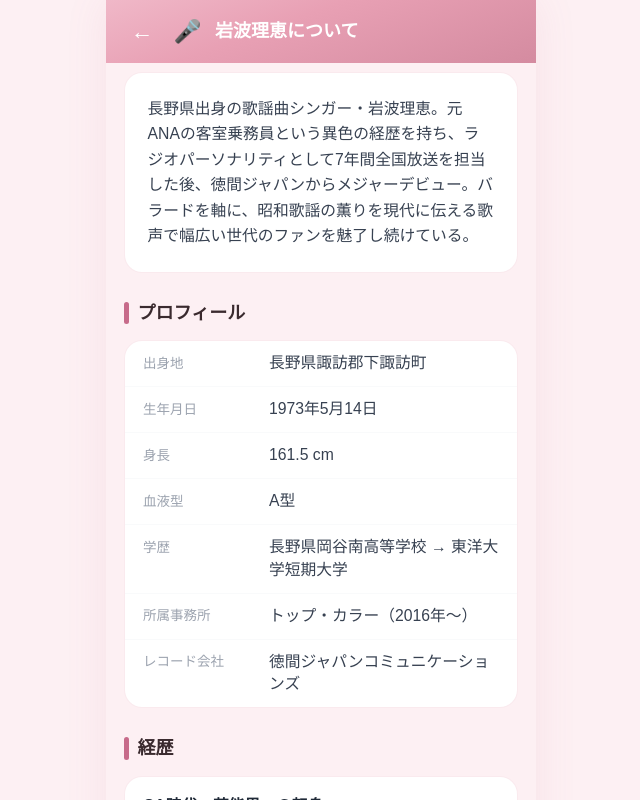
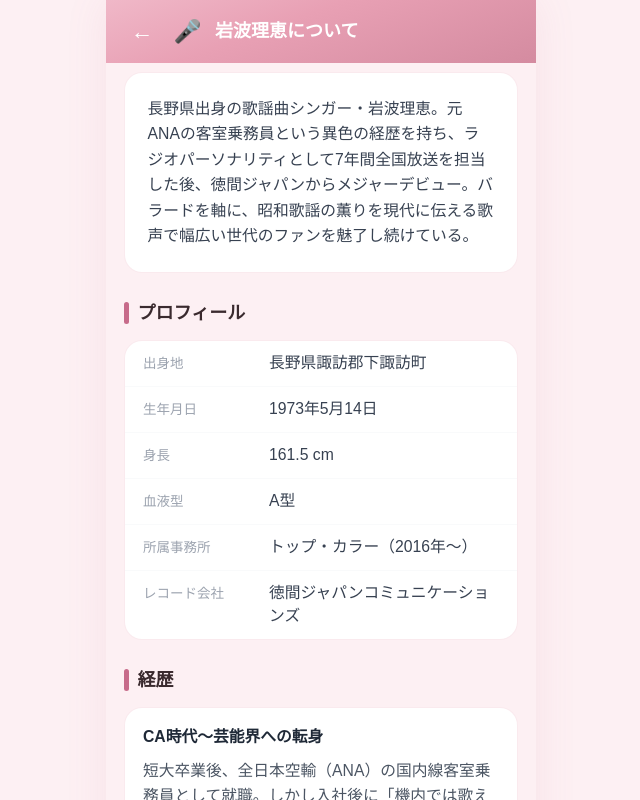
Before and after one commit to cw-satou/rie-iwanami, a Next.js app: page /about in a window 1280 px wide. Shown: the top 800 px of the page, without its empty margins (319-959 px from the left). Built offline with nearby package versions, Linux system fonts and the light colour scheme; a web font is replaced by a local one.

Commit message:
fix: プロフィールから学歴を削除
Co-Authored-By: Claude Sonnet 4.6 <noreply@anthropic.com>

```diff
--- a/app/about/page.tsx
+++ b/app/about/page.tsx
@@ -22,8 +22,7 @@ export default function AboutPage() {
             <Row label="生年月日" value="1973年5月14日" />
             <Row label="身長" value="161.5 cm" />
             <Row label="血液型" value="A型" />
-            <Row label="学歴" value="長野県岡谷南高等学校 → 東洋大学短期大学" />
-            <Row label="所属事務所" value="トップ・カラー（2016年〜）" />
+<Row label="所属事務所" value="トップ・カラー（2016年〜）" />
             <Row label="レコード会社" value="徳間ジャパンコミュニケーションズ" />
           </div>
         </section>
```
